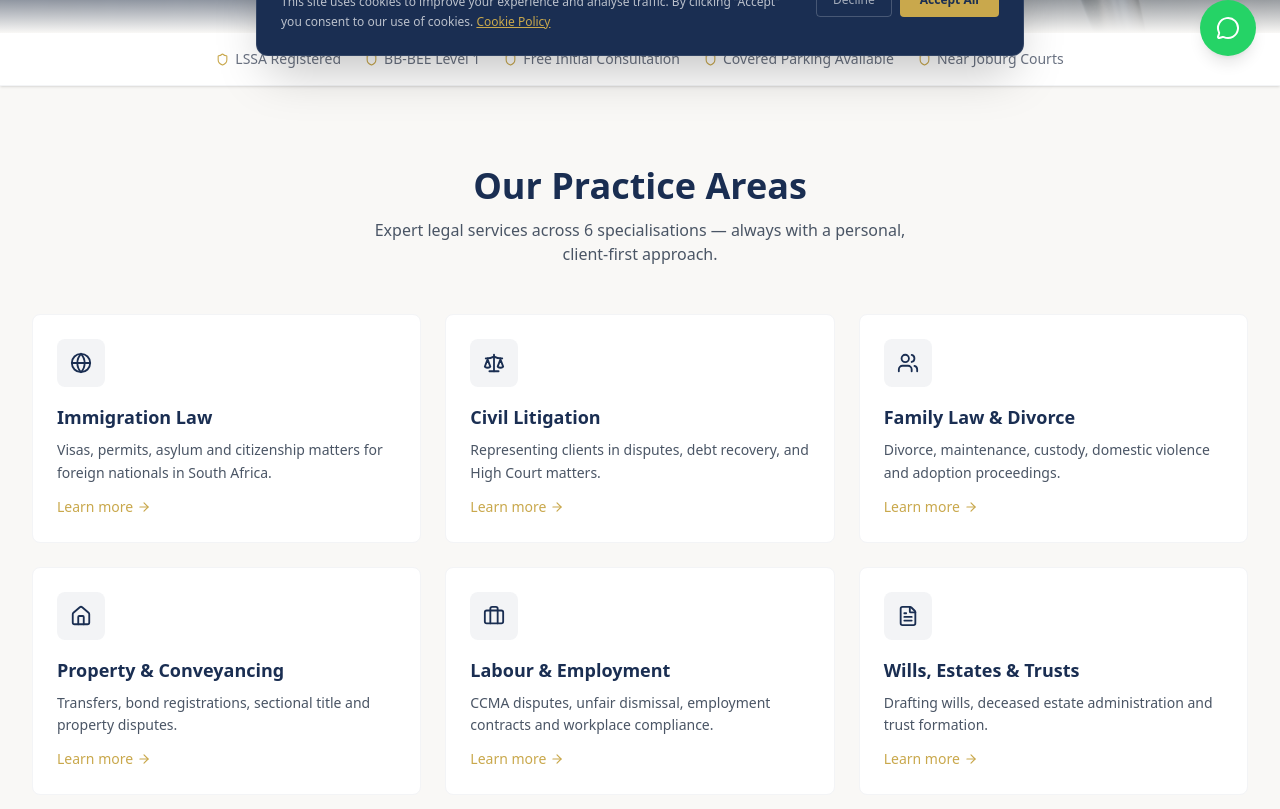
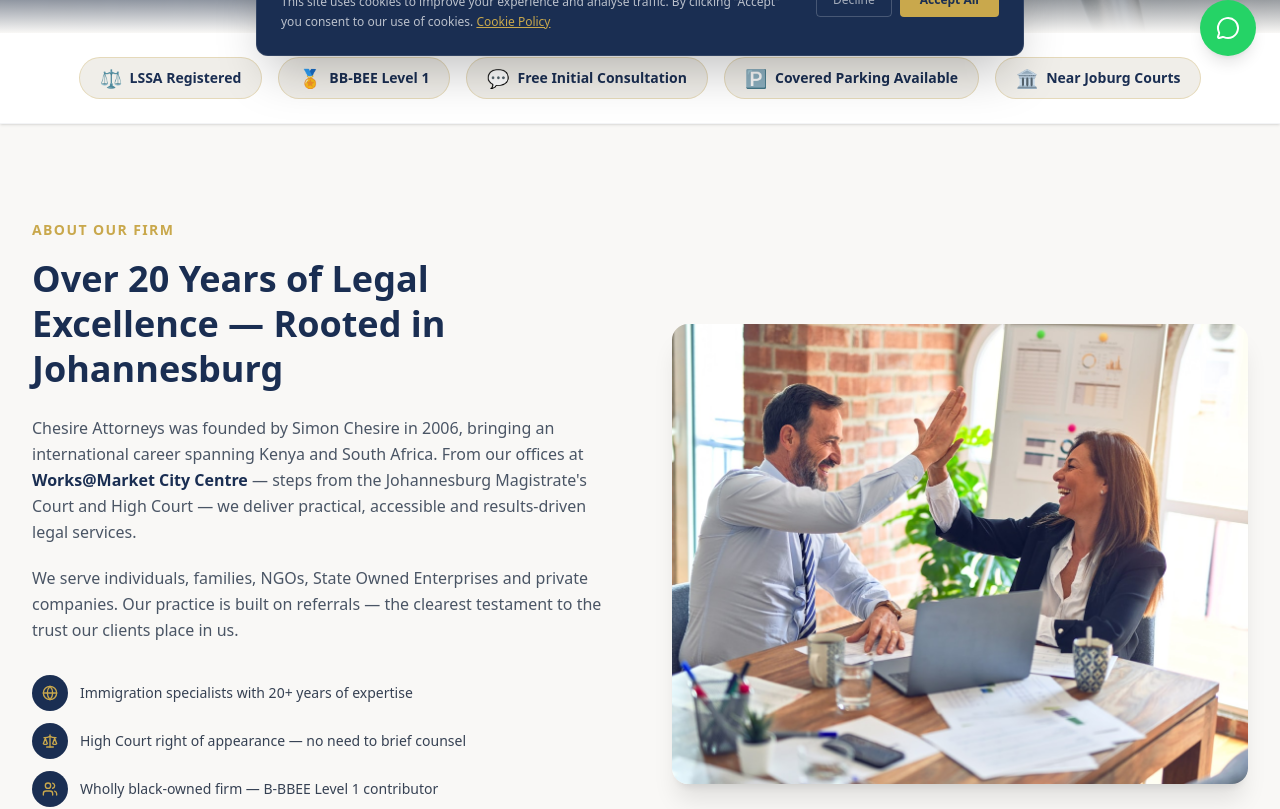
Before and after one commit to qzenta/chesire, a Next.js app: page / in a window 1280 px wide. Shown: the part 720-1529 px from the top of the page. Built offline with nearby package versions, Linux system fonts and the light colour scheme; no server answers; a web font is replaced by a local one.

Commit message:
Fix service anchor IDs; nav font larger; bigger wordmark; animated trust badges; cascade FirmSnapshot; dark testimonials; Commercial Law in submenu

```diff
--- a/src/app/page.tsx
+++ b/src/app/page.tsx
@@ -4,6 +4,7 @@ import { Scale, Globe, Users, Home, Briefcase, FileText, Star, ArrowRight, Calen
 import HeroSlider from "@/components/HeroSlider";
 import CounterSection from "@/components/CounterSection";
 import PartnersMarquee from "@/components/PartnersMarquee";
+import FirmSnapshot from "@/components/FirmSnapshot";
 
 const practiceAreas = [
   { icon: Globe, title: "Immigration Law", desc: "Visas, permits, asylum and citizenship matters for foreign nationals in South Africa." },
@@ -33,16 +34,31 @@ export default function HomePage() {
     <>
       <HeroSlider />
 
-      {/* Trust bar */}
-      <section className="bg-white border-b border-gray-100 shadow-sm">
-        <div className="max-w-7xl mx-auto px-4 sm:px-6 lg:px-8 py-4">
-          <div className="flex flex-wrap justify-center gap-6 text-sm text-gray-500">
-            {["LSSA Registered","BB-BEE Level 1","Free Initial Consultation","Covered Parking Available","Near Joburg Courts"].map(t => (
-              <span key={t} className="flex items-center gap-1.5"><Shield size={13} className="text-[#C9A84C]" />{t}</span>
+      {/* Trust bar — animated badges */}
+      <section className="bg-white border-b border-gray-100 shadow-sm py-6">
+        <div className="max-w-7xl mx-auto px-4 sm:px-6 lg:px-8">
+          <div className="flex flex-wrap justify-center gap-4">
+            {[
+              { label: "LSSA Registered", icon: "⚖️" },
+              { label: "BB-BEE Level 1", icon: "🏅" },
+              { label: "Free Initial Consultation", icon: "💬" },
+              { label: "Covered Parking Available", icon: "🅿️" },
+              { label: "Near Joburg Courts", icon: "🏛️" },
+            ].map((item, i) => (
+              <div
+                key={item.label}
+                className="flex items-center gap-2 bg-[#F0EEE9] border border-[#C9A84C]/30 rounded-full px-5 py-2.5 hover:bg-[#C9A84C]/10 hover:border-[#C9A84C] transition-all duration-200 hover:scale-105 cursor-default"
+                style={{ animation: "fadeInUp 0.5s ease both", animationDelay: `${i * 0.1}s` }}
+              >
+                <span className="text-lg leading-none">{item.icon}</span>
+                <span className="text-[#1A2E52] text-sm font-semibold whitespace-nowrap">{item.label}</span>
+              </div>
             ))}
           </div>
         </div>
       </section>
+
+      <FirmSnapshot />
 
       {/* Practice areas */}
       <section className="max-w-7xl mx-auto px-4 sm:px-6 lg:px-8 py-20">
@@ -106,18 +122,33 @@ export default function HomePage() {
       </section>
 
       {/* Testimonials */}
-      <section className="max-w-7xl mx-auto px-4 sm:px-6 lg:px-8 py-20">
+      <section className="bg-[#1A2E52] py-20">
+        <div className="max-w-7xl mx-auto px-4 sm:px-6 lg:px-8">
           <div className="text-center mb-12">
-          <h2 className="font-[var(--font-playfair)] text-3xl sm:text-4xl font-bold text-[#1A2E52] mb-3">What Our Clients Say</h2>
+            <p className="text-[#C9A84C] text-sm font-semibold tracking-widest uppercase mb-3">Client Feedback</p>
+            <h2 className="font-[var(--font-playfair)] text-3xl sm:text-4xl font-bold text-white mb-3">What Our Clients Say</h2>
+            <p className="text-white/60 max-w-xl mx-auto">Real experiences from clients we have been privileged to assist.</p>
           </div>
           <div className="grid grid-cols-1 md:grid-cols-3 gap-6">
             {testimonials.map((t, i) => (
-            <div key={i} className="bg-white border border-gray-100 rounded-lg p-6 shadow-sm">
-              <div className="flex gap-1 mb-4">{[...Array(5)].map((_,j) => <Star key={j} size={16} className="text-[#C9A84C] fill-[#C9A84C]" />)}</div>
-              <p className="text-gray-600 text-sm leading-relaxed mb-4 italic">&ldquo;{t.quote}&rdquo;</p>
-              <p className="text-[#1A2E52] text-xs font-semibold">— {t.author}</p>
+              <div
+                key={i}
+                className="bg-white/5 border border-white/10 rounded-2xl p-8 flex flex-col hover:bg-white/10 transition-colors duration-300"
+                style={{ animation: "fadeInUp 0.6s ease both", animationDelay: `${i * 0.15}s` }}
+              >
+                <div className="flex gap-1 mb-5">
+                  {[...Array(5)].map((_, j) => <Star key={j} size={18} className="text-[#C9A84C] fill-[#C9A84C]" />)}
+                </div>
+                <p className="text-white/85 text-base leading-relaxed mb-6 italic flex-1">&ldquo;{t.quote}&rdquo;</p>
+                <div className="flex items-center gap-3 pt-4 border-t border-white/10">
+                  <div className="w-9 h-9 rounded-full bg-[#C9A84C]/20 flex items-center justify-center text-[#C9A84C] font-bold text-sm">
+                    {t.author.charAt(0)}
+                  </div>
+                  <p className="text-[#C9A84C] text-sm font-semibold">{t.author}</p>
+                </div>
               </div>
             ))}
+          </div>
         </div>
       </section>
 
--- /dev/null
+++ b/src/components/FirmSnapshot.tsx
@@ -0,0 +1,86 @@
+"use client";
+import Link from "next/link";
+import { useEffect, useRef, useState } from "react";
+import { ArrowRight, Scale, Users, Globe } from "lucide-react";
+
+function useReveal() {
+  const ref = useRef<HTMLDivElement>(null);
+  const [visible, setVisible] = useState(false);
+  useEffect(() => {
+    const obs = new IntersectionObserver(([e]) => {
+      if (e.isIntersecting) { setVisible(true); obs.disconnect(); }
+    }, { threshold: 0.15 });
+    if (ref.current) obs.observe(ref.current);
+    return () => obs.disconnect();
+  }, []);
+  return { ref, visible };
+}
+
+const highlights = [
+  { icon: Globe, label: "Immigration specialists with 20+ years of expertise" },
+  { icon: Scale, label: "High Court right of appearance — no need to brief counsel" },
+  { icon: Users, label: "Wholly black-owned firm — B-BBEE Level 1 contributor" },
+];
+
+export default function FirmSnapshot() {
+  const left = useReveal();
+  const right = useReveal();
+
+  return (
+    <section className="max-w-7xl mx-auto px-4 sm:px-6 lg:px-8 py-24 grid grid-cols-1 lg:grid-cols-2 gap-16 items-center">
+      {/* Left — text cascades in from left */}
+      <div
+        ref={left.ref}
+        className="transition-all duration-700 ease-out"
+        style={{
+          opacity: left.visible ? 1 : 0,
+          transform: left.visible ? "translateX(0)" : "translateX(-48px)",
+        }}
+      >
+        <p className="text-[#C9A84C] text-sm font-semibold tracking-widest uppercase mb-4">About Our Firm</p>
+        <h2 className="font-[var(--font-playfair)] text-3xl sm:text-4xl font-bold text-[#1A2E52] mb-6 leading-tight">
+          Over 20 Years of Legal Excellence — Rooted in Johannesburg
+        </h2>
+        <p className="text-gray-600 leading-relaxed mb-5 text-base">
+          Chesire Attorneys was founded by Simon Chesire in 2006, bringing an international career spanning Kenya and South Africa. From our offices at <strong className="text-[#1A2E52]">Works@Market City Centre</strong> — steps from the Johannesburg Magistrate&apos;s Court and High Court — we deliver practical, accessible and results-driven legal services.
+        </p>
+        <p className="text-gray-600 leading-relaxed mb-8 text-base">
+          We serve individuals, families, NGOs, State Owned Enterprises and private companies. Our practice is built on referrals — the clearest testament to the trust our clients place in us.
+        </p>
+        <div className="space-y-3 mb-8">
+          {highlights.map(({ icon: Icon, label }) => (
+            <div key={label} className="flex items-center gap-3">
+              <div className="w-9 h-9 rounded-full bg-[#1A2E52] flex items-center justify-center shrink-0">
+                <Icon size={16} className="text-[#C9A84C]" />
+              </div>
+              <p className="text-gray-700 text-sm">{label}</p>
+            </div>
+          ))}
+        </div>
+        <Link
+          href="/about"
+          className="inline-flex items-center gap-2 bg-[#1A2E52] hover:bg-[#0f1e38] text-white font-semibold px-6 py-3 rounded transition-colors"
+        >
+          Our Full Story <ArrowRight size={16} />
+        </Link>
+      </div>
+
+      {/* Right — image cascades in from right */}
+      <div
+        ref={right.ref}
+        className="transition-all duration-700 ease-out delay-200 rounded-2xl overflow-hidden shadow-xl h-[460px]"
+        style={{
+          opacity: right.visible ? 1 : 0,
+          transform: right.visible ? "translateX(0)" : "translateX(48px)",
+        }}
+      >
+        {/* eslint-disable-next-line @next/next/no-img-element */}
+        <img
+          src="/images/about-hero.jpg"
+          alt="Chesire Attorneys offices"
+          className="w-full h-full object-cover"
+        />
+      </div>
+    </section>
+  );
+}
--- a/src/components/Navbar.tsx
+++ b/src/components/Navbar.tsx
@@ -13,6 +13,7 @@ const links = [
     href: "/services",
     label: "Services",
     sub: [
+      { href: "/services#commercial-law", label: "Commercial Law" },
       { href: "/services#immigration-law", label: "Immigration Law" },
       { href: "/services#civil-litigation", label: "Civil Litigation" },
       { href: "/services#family-law-divorce", label: "Family Law & Divorce" },
@@ -81,7 +82,7 @@ export default function Navbar() {
                   <div key={l.href} className="relative group">
                     <Link
                       href={l.href}
-                      className="text-[#1A2E52] hover:text-[#C9A84C] text-sm font-medium px-3 py-5 inline-flex items-center transition-colors"
+                      className="text-[#1A2E52] hover:text-[#C9A84C] text-[15px] font-medium px-3 py-5 inline-flex items-center transition-colors"
                     >
                       {l.label}
                     </Link>
@@ -105,7 +106,7 @@ export default function Navbar() {
                   <Link
                     key={l.href}
                     href={l.href}
-                    className="text-[#1A2E52] hover:text-[#C9A84C] text-sm font-medium px-3 py-5 transition-colors"
+                    className="text-[#1A2E52] hover:text-[#C9A84C] text-[15px] font-medium px-3 py-5 transition-colors"
                   >
                     {l.label}
                   </Link>
--- a/src/components/Wordmark.tsx
+++ b/src/components/Wordmark.tsx
@@ -6,7 +6,7 @@ export default function Wordmark({ inverted = false }: WordmarkProps) {
   return (
     <div className="flex flex-col leading-none select-none">
       <span
-        className="font-[var(--font-playfair)] font-bold tracking-wide text-xl"
+        className="font-[var(--font-playfair)] font-bold tracking-wide text-2xl"
         style={{ color: inverted ? "#C9A84C" : "#1A2E52" }}
       >
         CHESIRE
```
Also changed, not shown: src/app/services/page.tsx (+9 -2 lines). Lines whose indentation alone changed are shown as unchanged.
